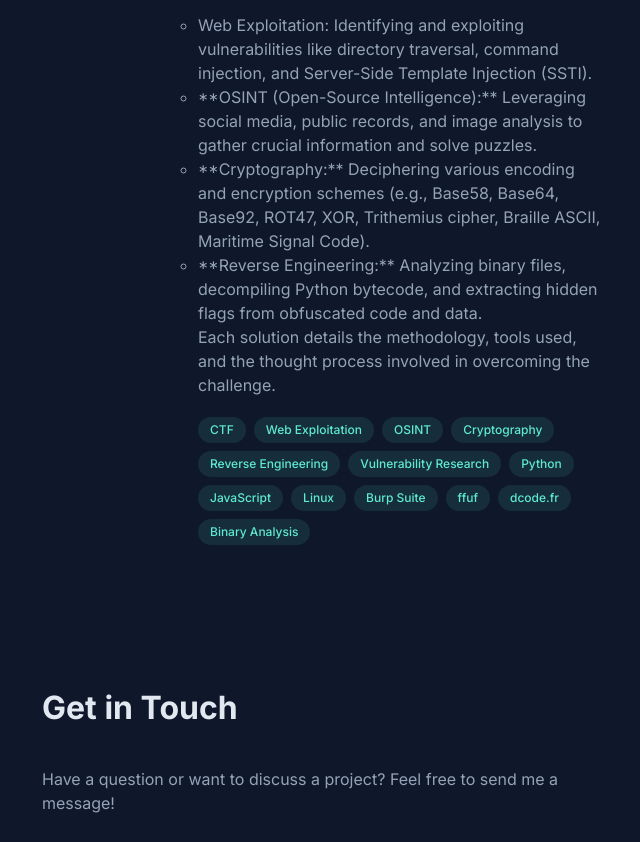
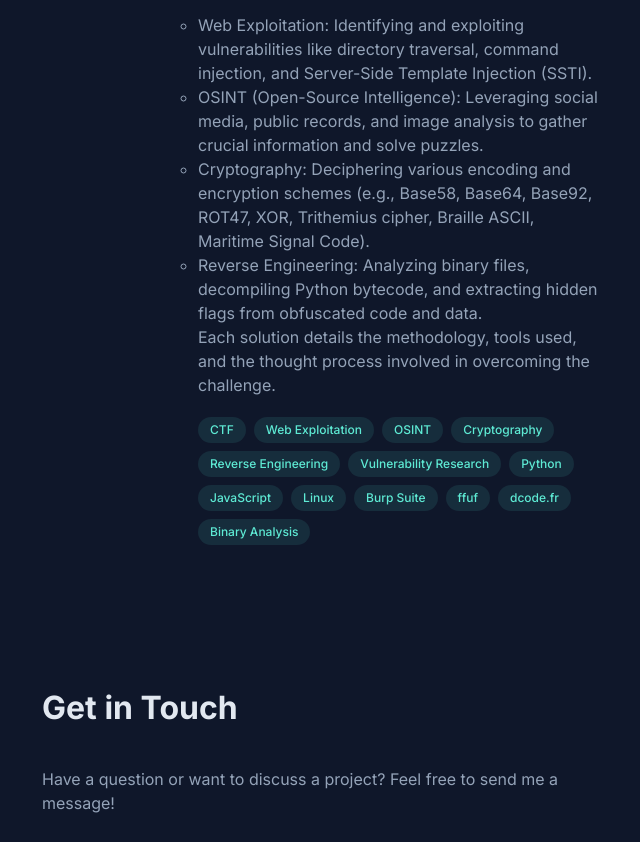
Before and after one commit to haroldfinch707/jahanaj098, a plain HTML site: page index.html in a window 1280 px wide. Shown: the part 3396-4238 px from the top of the page, without its empty margins (598-1238 px from the left). Drawn offline with Linux system fonts and the light colour scheme.

Commit message:
Update index.html

```diff
--- a/index.html
+++ b/index.html
@@ -322,9 +322,9 @@
             Detailed write-up covering multiple challenges from the "Hack Havoc" CTF hosted by CyberMaterial. This entry showcases a diverse range of cybersecurity skills, including:
             <ul>
                 <li>Web Exploitation: Identifying and exploiting vulnerabilities like directory traversal, command injection, and Server-Side Template Injection (SSTI).</li>
-                <li>**OSINT (Open-Source Intelligence):** Leveraging social media, public records, and image analysis to gather crucial information and solve puzzles.</li>
-                <li>**Cryptography:** Deciphering various encoding and encryption schemes (e.g., Base58, Base64, Base92, ROT47, XOR, Trithemius cipher, Braille ASCII, Maritime Signal Code).</li>
-                <li>**Reverse Engineering:** Analyzing binary files, decompiling Python bytecode, and extracting hidden flags from obfuscated code and data.</li>
+                <li>OSINT (Open-Source Intelligence): Leveraging social media, public records, and image analysis to gather crucial information and solve puzzles.</li>
+                <li>Cryptography: Deciphering various encoding and encryption schemes (e.g., Base58, Base64, Base92, ROT47, XOR, Trithemius cipher, Braille ASCII, Maritime Signal Code).</li>
+                <li>Reverse Engineering: Analyzing binary files, decompiling Python bytecode, and extracting hidden flags from obfuscated code and data.</li>
             </ul>
             Each solution details the methodology, tools used, and the thought process involved in overcoming the challenge.
         </p>
```
